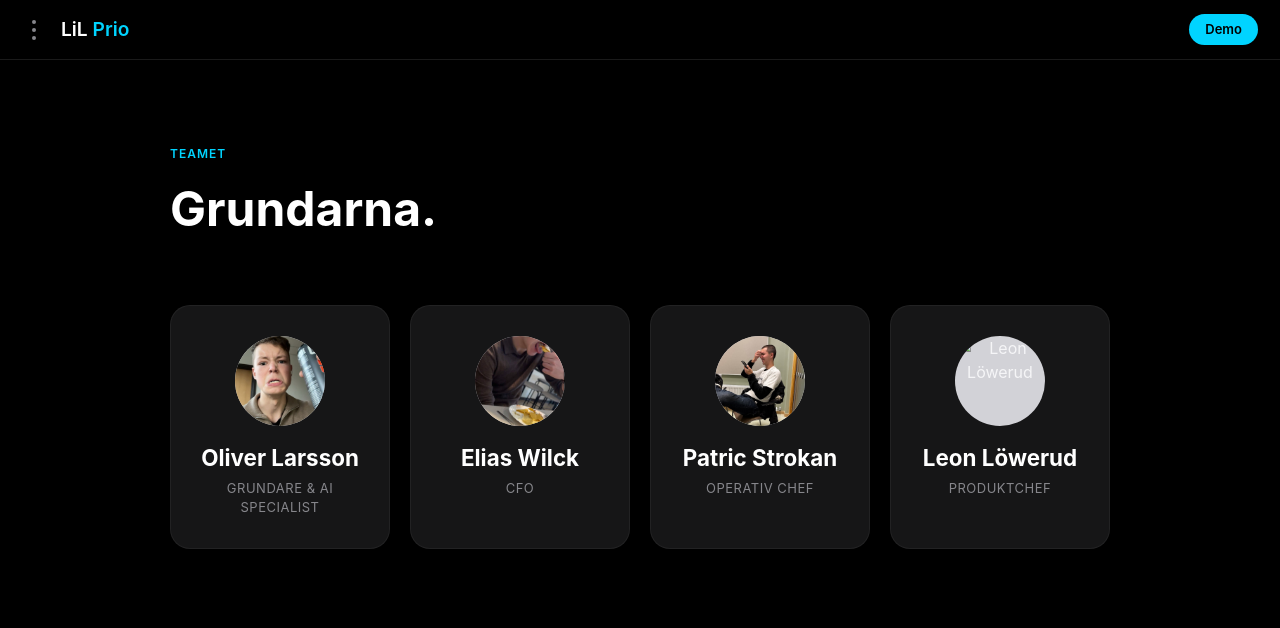
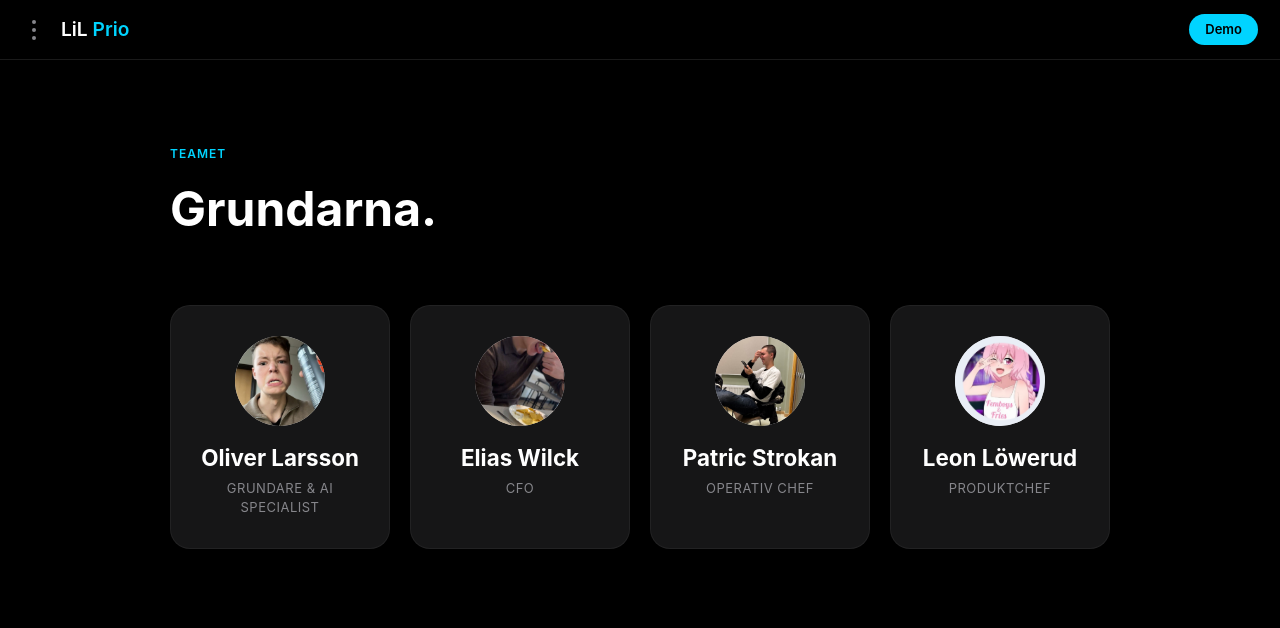
Before and after one commit to herro2/LiL_Prio_Bet, a plain HTML site: page teamet.html in a window 1280 px wide. Shown: the top 628 px of the page. Drawn offline with Linux system fonts and the light colour scheme.

```diff
--- a/teamet.html
+++ b/teamet.html
@@ -62,7 +62,7 @@
             </div>
 
             <div class="founder-card">
-                <div class="avatar"><img src="z.png" alt="Leon Löwerud"></div>
+                <div class="avatar"><img src="ze.png" alt="Leon Löwerud"></div>
                 <div class="founder-text">
                     <h1>Leon Löwerud</h1>
                     <p>Produktchef</p>
```
